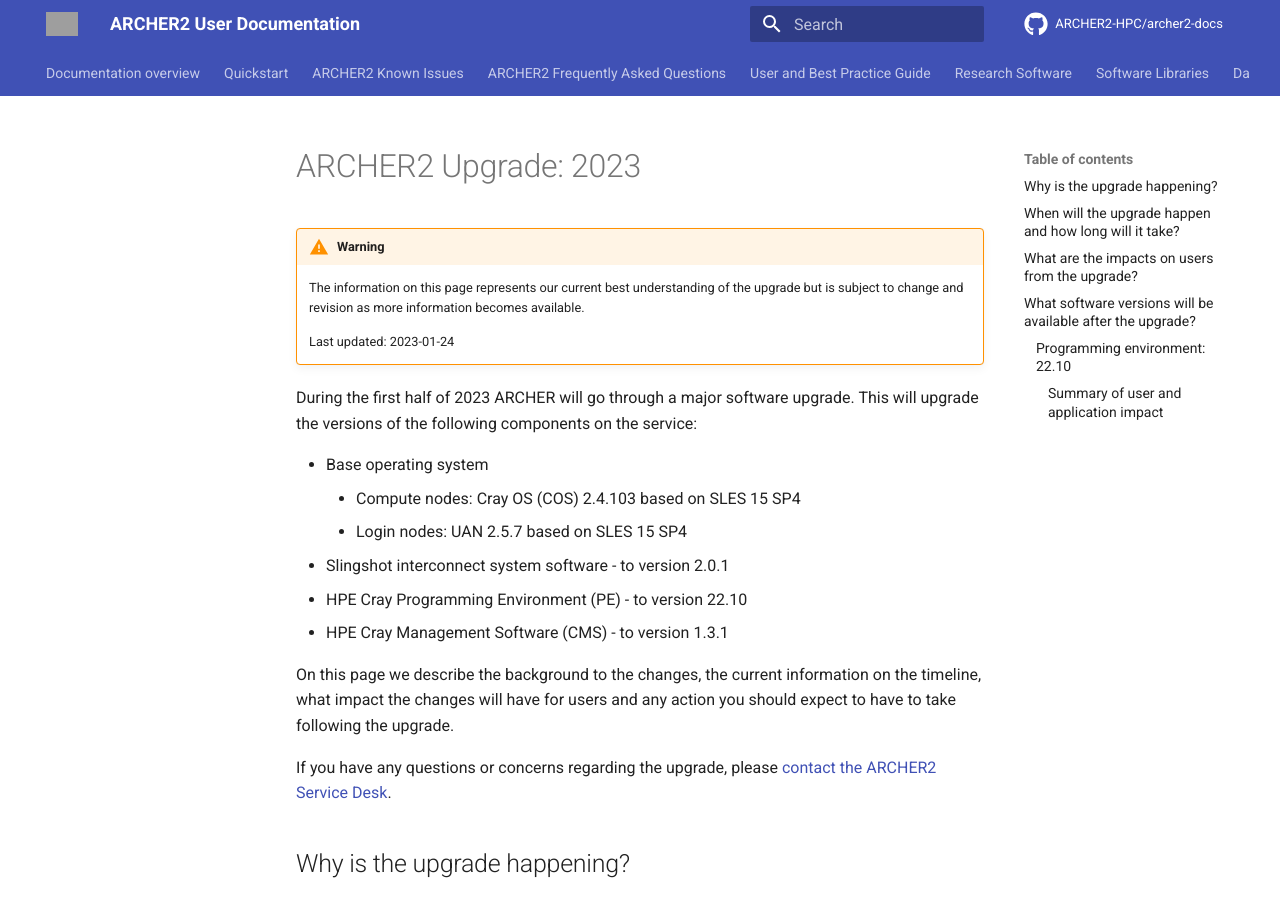
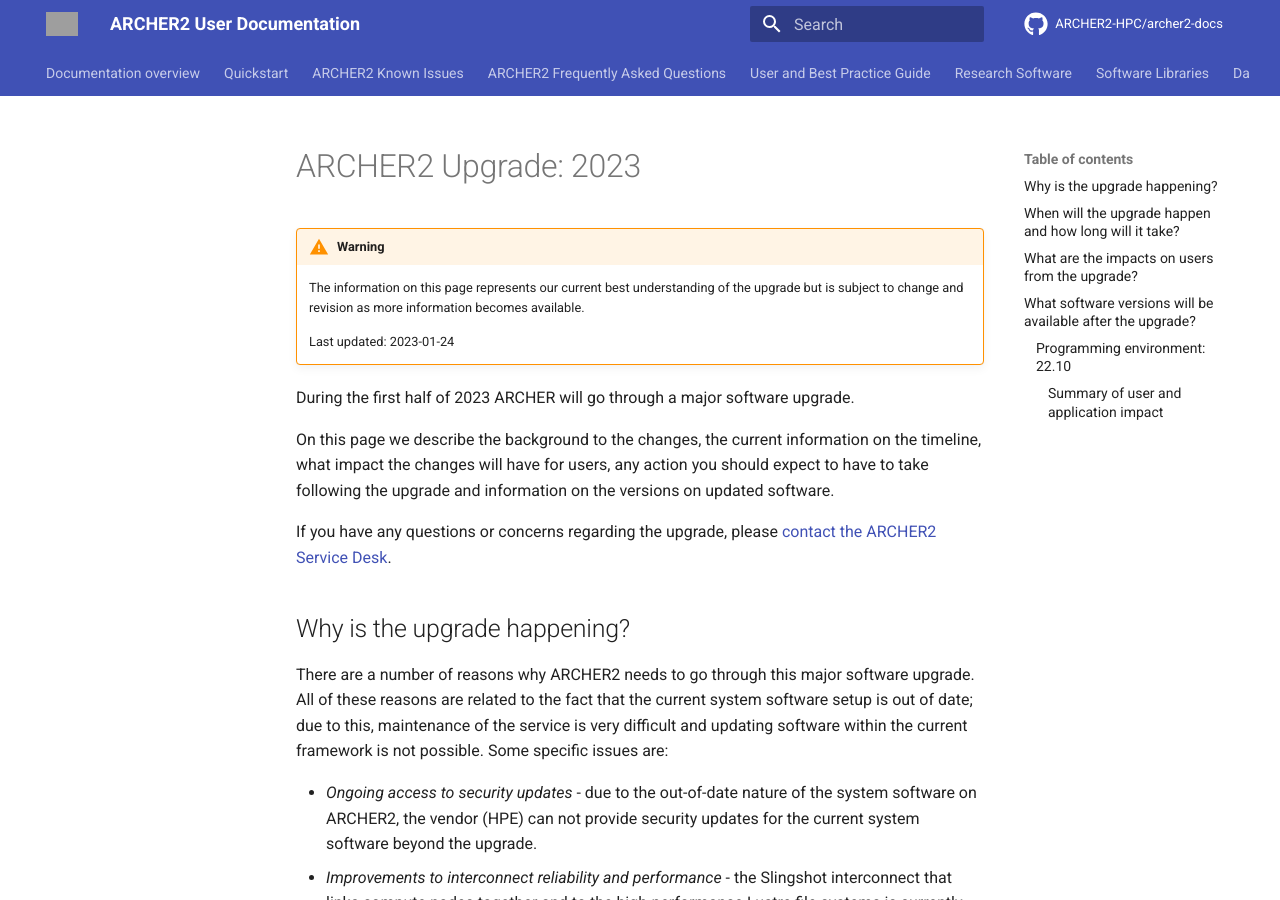
Before and after one commit to ARCHER2-HPC/archer2-docs, an MkDocs documentation site: the page built from docs/faq/upgrade-2023.md, in a window 1280 px wide and 900 px high. Built offline with MkDocs 1.6.1 and Material for MkDocs 9.7.7, drawn with Linux system fonts in a browser that asks for light colours; comment, search, counter and statistics services are not loaded; grey boxes are pictures that could not be loaded.

Commit message:
Clarifies initial text

```diff
--- a/docs/faq/upgrade-2023.md
+++ b/docs/faq/upgrade-2023.md
@@ -7,19 +7,12 @@
 
     Last updated: 2023-01-24
 
-During the first half of 2023 ARCHER will go through a major software upgrade. This will
-upgrade the versions of the following components on the service:
-
- - Base operating system
-    + Compute nodes: Cray OS (COS) 2.4.103 based on SLES 15 SP4
-    + Login nodes: UAN 2.5.7 based on SLES 15 SP4
- - Slingshot interconnect system software - to version 2.0.1
- - HPE Cray Programming Environment (PE) - to version 22.10
- - HPE Cray Management Software (CMS) - to version 1.3.1
+During the first half of 2023 ARCHER will go through a major software upgrade.
 
 On this page we describe the background to the changes, the current
-information on the timeline, what impact the changes will have for users and
-any action you should expect to have to take following the upgrade.
+information on the timeline, what impact the changes will have for users, any
+action you should expect to have to take following the upgrade and information
+on the versions on updated software.
 
 If you have any questions or concerns regarding the upgrade, please
 [contact the ARCHER2 Service Desk](https://www.archer2.ac.uk/support-access/servicedesk.html).
```
